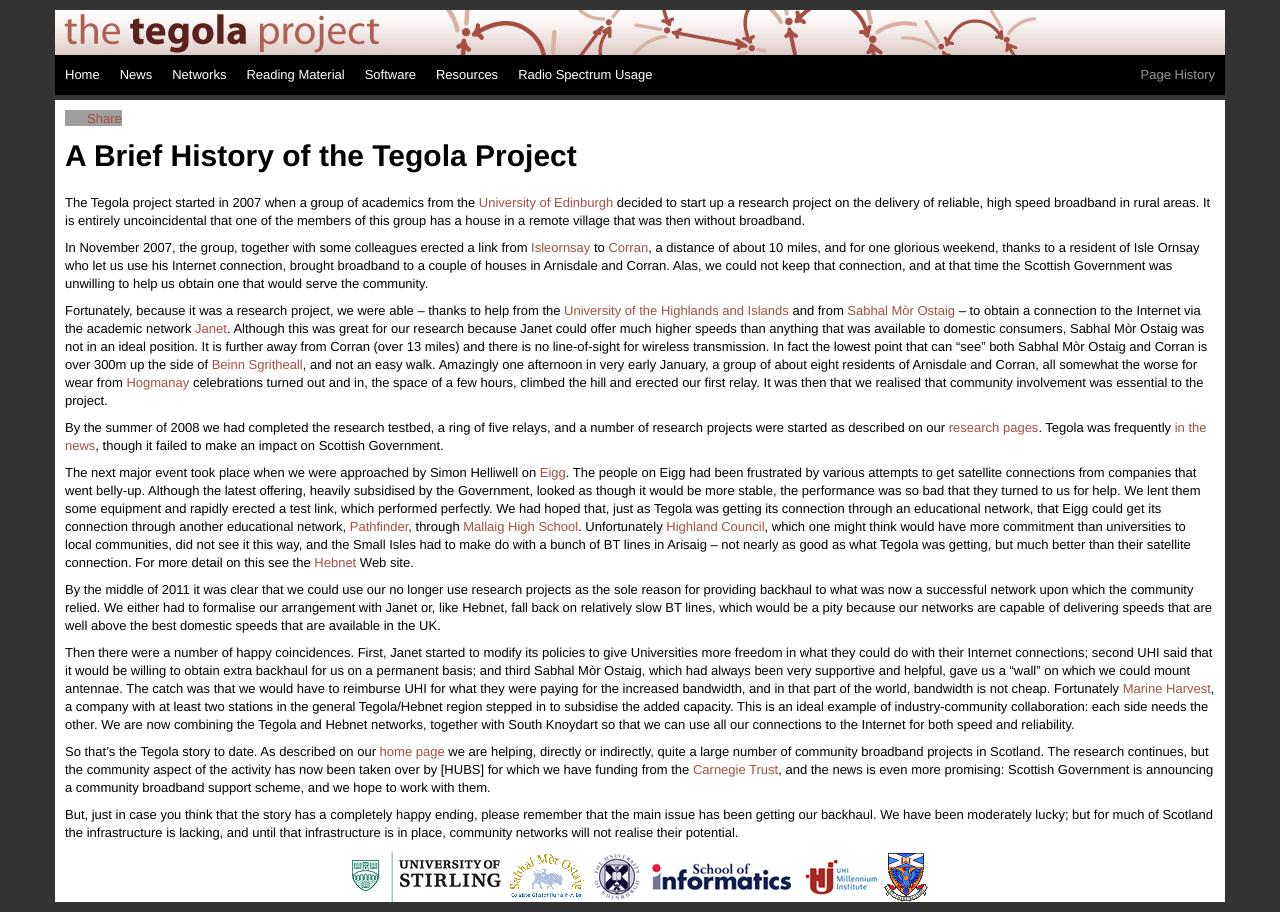
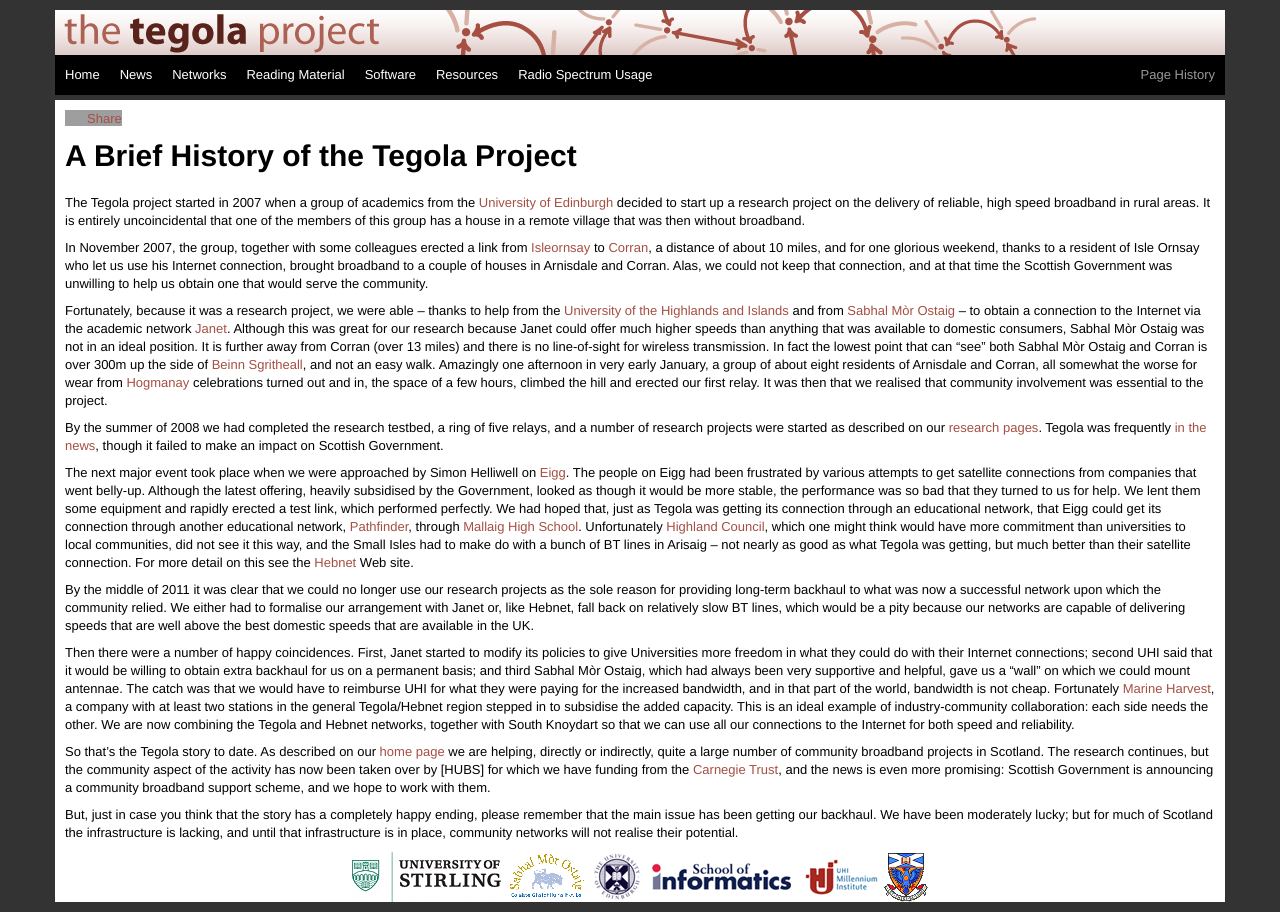
Before and after one commit to tegola-hubs/tegola-hubs.github.com, a Jekyll site: the page built from tegola-history.md, in a window 1280 px wide. Built offline with Jekyll 4.4.1, drawn with Linux system fonts in a browser that asks for light colours; grey boxes are pictures that could not be loaded.

Commit message:
more typos

```diff
--- a/tegola-history.md
+++ b/tegola-history.md
@@ -61,9 +61,9 @@
 the [Hebnet] Web site.
 
 
-By the middle of 2011 it was clear that we could use our no longer use
+By the middle of 2011 it was clear that we could  no longer use our
 research
-projects as the sole reason for providing backhaul to what was now a
+projects as the sole reason for providing long-term backhaul to what was now a
 successful network upon which the community relied.  We either had to formalise our
 arrangement with Janet or, like Hebnet, fall back on relatively slow
 BT lines, which would be a pity because our networks are capable of
```
